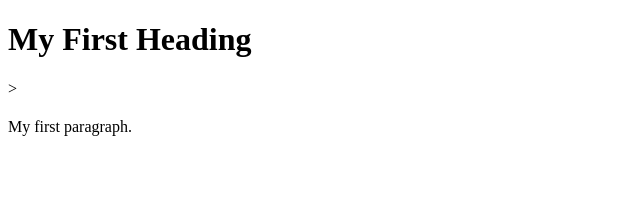
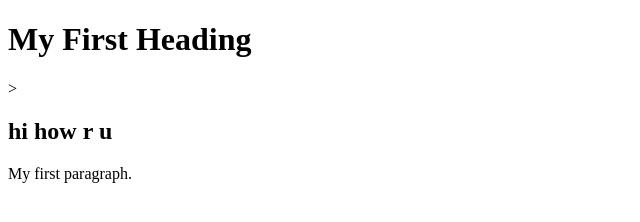
Before and after one commit to jbl999/TestGitHub, a plain HTML site: page index11.html in a window 1280 px wide. Shown: the whole page, without its empty margins (0-640 px from the left). Drawn offline with Linux system fonts and the light colour scheme.

Commit message:
add content ot the header 2 in index11.html file

```diff
--- a/index11.html
+++ b/index11.html
@@ -3,7 +3,7 @@
 <body>
 
 <h1>My First Heading</h1>>
-<h2></h2>
+<h2> hi how r u </h2>
 
 <p>My first paragraph.</p>
 
```
